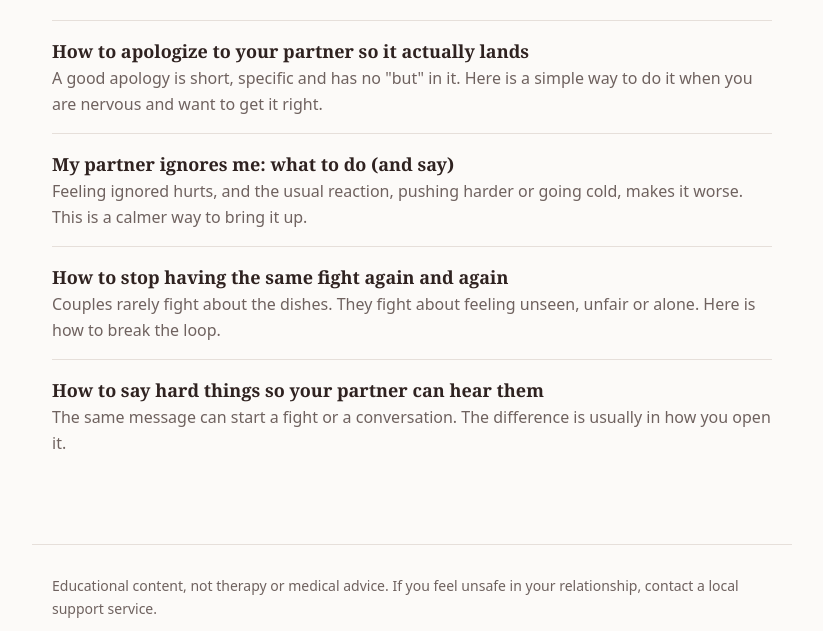
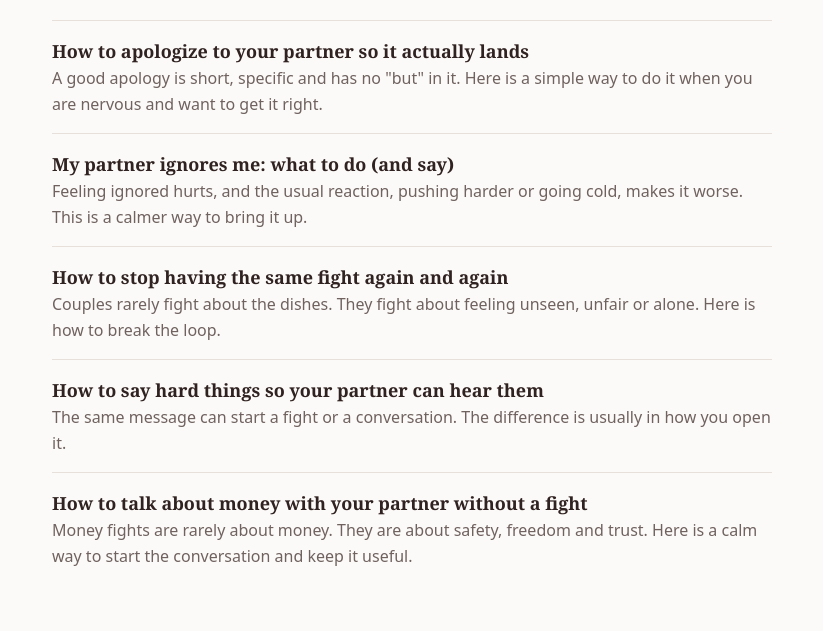
Before and after one commit to relationshipblueprint/relationshipblueprint.github.io, a plain HTML site: page guides.html in a window 1280 px wide. Shown: the part 152-783 px from the top of the page, without its empty margins (228-1051 px from the left). Drawn offline with Linux system fonts and the light colour scheme.

Commit message:
Add guide on discussing money with your partner
Added a new guide on talking about money with your partner.

```diff
--- a/guides.html
+++ b/guides.html
@@ -3,6 +3,6 @@
 <meta property="og:title" content="Guides for couples: apologies, fights and better talks | Relationship Blueprint"><meta property="og:description" content="Plain answers to what couples search for: how to apologize, what to do when you feel ignored, how to stop repeat fights."><meta property="og:type" content="website"><meta property="og:url" content="https://relationshipblueprint.github.io/guides">
 <link rel="stylesheet" href="/style.css"></head><body>
 <header><a class="brand" href="/">Relationship Blueprint</a><nav><a href="/quiz">Quiz</a><a href="/phrases">Phrase helper</a><a href="/guides">Guides</a></nav></header>
-<main><h1>Guides</h1><ul class="cards"><li><a href="/how-to-apologize-to-your-partner"><strong>How to apologize to your partner so it actually lands</strong><span>A good apology is short, specific and has no &quot;but&quot; in it. Here is a simple way to do it when you are nervous and want to get it right.</span></a></li><li><a href="/my-partner-ignores-me-what-to-do"><strong>My partner ignores me: what to do (and say)</strong><span>Feeling ignored hurts, and the usual reaction, pushing harder or going cold, makes it worse. This is a calmer way to bring it up.</span></a></li><li><a href="/how-to-stop-fighting-with-your-partner"><strong>How to stop having the same fight again and again</strong><span>Couples rarely fight about the dishes. They fight about feeling unseen, unfair or alone. Here is how to break the loop.</span></a></li><li><a href="/how-to-say-it-so-your-partner-hears-you"><strong>How to say hard things so your partner can hear them</strong><span>The same message can start a fight or a conversation. The difference is usually in how you open it.</span></a></li></ul></main>
+<main><h1>Guides</h1><ul class="cards"><li><a href="/how-to-apologize-to-your-partner"><strong>How to apologize to your partner so it actually lands</strong><span>A good apology is short, specific and has no &quot;but&quot; in it. Here is a simple way to do it when you are nervous and want to get it right.</span></a></li><li><a href="/my-partner-ignores-me-what-to-do"><strong>My partner ignores me: what to do (and say)</strong><span>Feeling ignored hurts, and the usual reaction, pushing harder or going cold, makes it worse. This is a calmer way to bring it up.</span></a></li><li><a href="/how-to-stop-fighting-with-your-partner"><strong>How to stop having the same fight again and again</strong><span>Couples rarely fight about the dishes. They fight about feeling unseen, unfair or alone. Here is how to break the loop.</span></a></li><li><a href="/how-to-say-it-so-your-partner-hears-you"><strong>How to say hard things so your partner can hear them</strong><span>The same message can start a fight or a conversation. The difference is usually in how you open it.</span></a></li><li><a href="/how-to-talk-about-money-with-your-partner"><strong>How to talk about money with your partner without a fight</strong><span>Money fights are rarely about money. They are about safety, freedom and trust. Here is a calm way to start the conversation and keep it useful.</span></a></li></ul></main>
 <footer><p>Educational content, not therapy or medical advice. If you feel unsafe in your relationship, contact a local support service.</p><p><a href="https://jknowles1.gumroad.com/l/vdtxht" rel="noopener">The Couples Communication Guide</a> &middot; <a href="https://jknowles1.gumroad.com/l/free-sample-chapter" rel="noopener">Free chapter</a></p></footer>
 </body></html>
```
